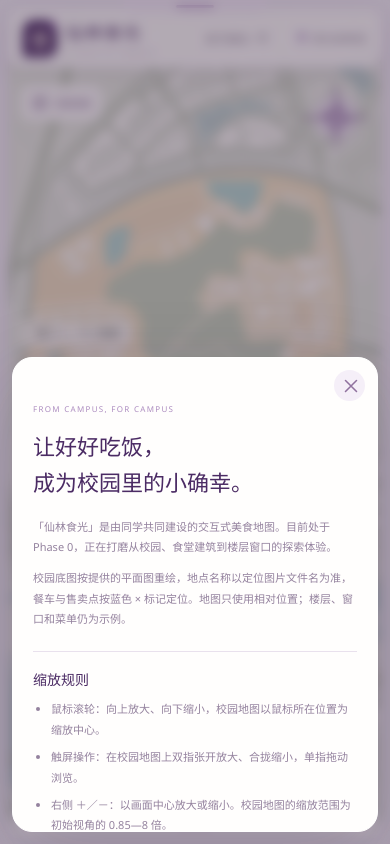
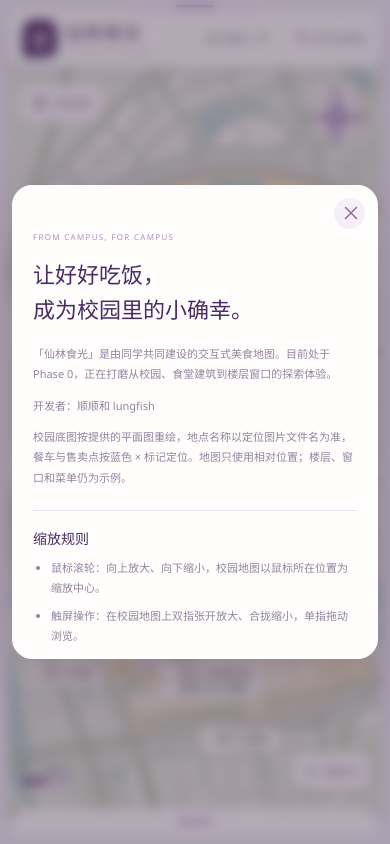
Before and after one commit to shunshun-968/nju-xianlin-food-map, a React (Vite) app: page / in a window 390 px wide. Both pictures are taken after a click on the button "关于食光". Built offline with nearby package versions, Linux system fonts and the light colour scheme.

Commit message:
fix: center mobile about dialog and credit developers

```diff
--- a/src/App.tsx
+++ b/src/App.tsx
@@ -628,6 +628,7 @@ export default function App() {
                 「仙林食光」是由同学共同建设的交互式美食地图。目前处于 Phase
                 0，正在打磨从校园、食堂建筑到楼层窗口的探索体验。
               </p>
+              <p>开发者：顺顺和 lungfish</p>
               <p>
                 校园底图按提供的平面图重绘，地点名称以定位图片文件名为准，餐车与售卖点按蓝色 ×
                 标记定位。地图只使用相对位置；楼层、窗口和菜单仍为示例。
--- a/src/floating-shell.css
+++ b/src/floating-shell.css
@@ -348,7 +348,7 @@
   .floating-shell .map-bottom { bottom: 48px; }
   .floating-shell .map-scale { bottom: 48px; }
   .floating-shell .modal-backdrop {
-    align-items: end;
+    align-items: center;
     justify-items: center;
     padding: 12px;
     padding-bottom: max(12px, env(safe-area-inset-bottom));
```
